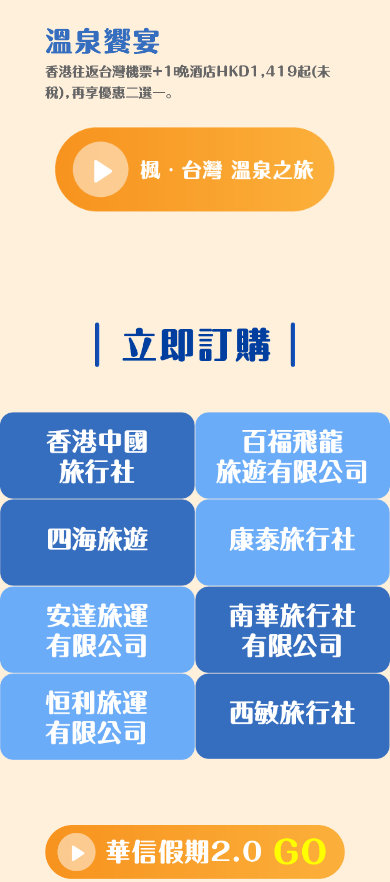
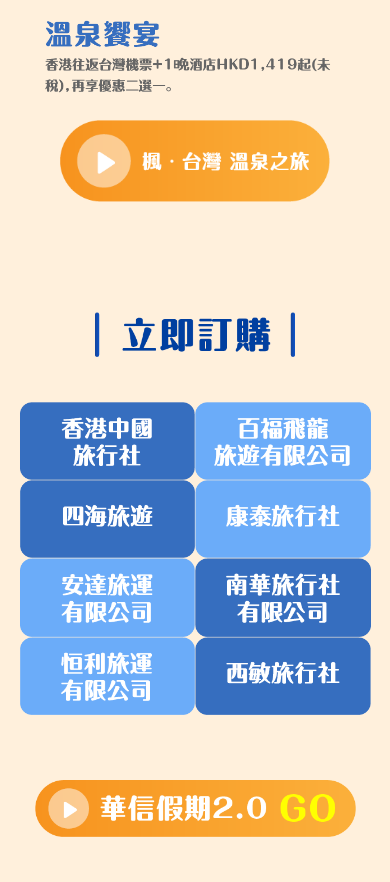
Before and after one commit to a19860101/mandarin, a website: page dist/index.html in a window 390 px wide. Shown: the part 2783-3665 px from the top of the page. Drawn offline with nearby package versions, Linux system fonts and the light colour scheme.

Commit message:
20191020

```diff
--- a/src/scss/style.scss
+++ b/src/scss/style.scss
@@ -9,7 +9,7 @@
 );
 * {
     box-sizing: border-box;
-    font-family: 'Microsft Jhenghei';
+    font-family: 'Microsoft Jhenghei';
 }
 html,body,h1,h2,h3,h4,h5,h6,p,ul,ol {
     margin: 0;
@@ -224,7 +224,7 @@
     padding-right: 30px;
 }
 .sale-btn {
-    width: 280px;
+    width: 75%;
     display: block;
     margin: 20px auto 30px;
     @include rwd(map-get($breakpoints,sm)){
@@ -239,7 +239,7 @@
     padding-bottom: 50px;
 }
 #order .row {
-    width: 100%;
+    width: 90%;
     margin: auto;
     @include rwd(map-get($breakpoints,lg)){
         width: 860px;
@@ -252,7 +252,10 @@
 .order-btn-go {
     display: block;
     margin: 50px auto 0;
-    width: 300px;
+    width: 100%;
+    @include rwd(map-get($breakpoints,lg)){
+        width: 300px;
+    }
 }
 //area
 #area {
```
Also changed, not shown: dist/css/style.css, 1 other file.
